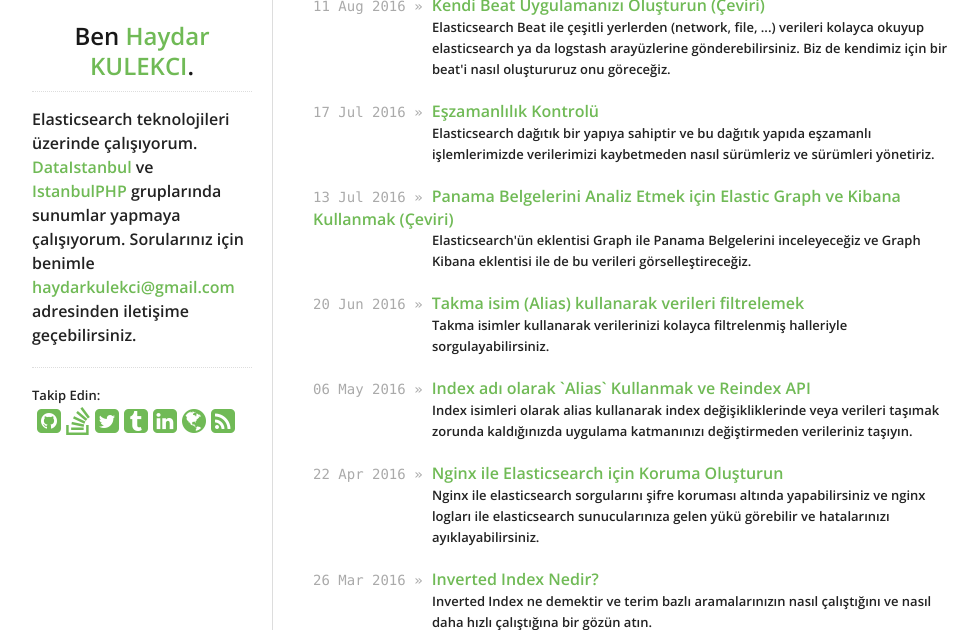
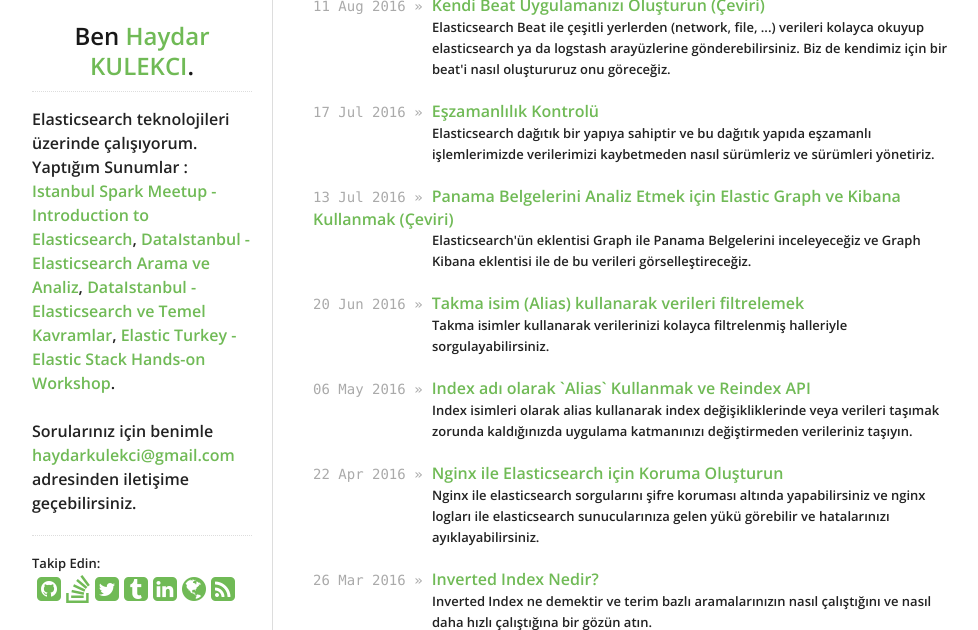
Before and after one commit to hkulekci/elasticsearch, a Jekyll site: the page built from index.html, in a window 1280 px wide and 900 px high, cut to the strip 270-900 px from the top of the window. Shown: the whole strip, without its empty margins (138-1116 px from the left). Built offline with Jekyll 4.4.1, drawn with Linux system fonts in a browser that asks for light colours; nearby versions of some CDN libraries.

Commit message:
sidebar güncellemesi

```diff
--- a/_includes/sidebar.html
+++ b/_includes/sidebar.html
@@ -10,8 +10,13 @@
   <h2>Ben <a href="/">{{ site.data.theme.name }}</a>.</h2>
   <div id="bio">
     <p>Elasticsearch teknolojileri üzerinde çalışıyorum.
-    <a href="http://www.meetup.com/dataistanbul/" target="_blank">DataIstanbul</a> ve
-    <a href="http://www.meetup.com/IstanbulPHP/" target="_blank">IstanbulPHP</a> gruplarında sunumlar yapmaya çalışıyorum.
+    <b>Yaptığım Sunumlar</b> :
+    <a href="http://www.meetup.com/Istanbul-Spark-Meetup/events/231855165/" target="_blank">Istanbul Spark Meetup - Introduction to Elasticsearch</a>,
+    <a href="http://www.meetup.com/dataistanbul/events/230809445/" target="_blank">DataIstanbul - Elasticsearch Arama ve Analiz</a>,
+    <a href="http://www.meetup.com/dataistanbul/events/230287614/" target="_blank">DataIstanbul - Elasticsearch ve Temel Kavramlar</a>,
+    <a href="http://www.meetup.com/Turkey-Elastic-Fantastics/events/232831032/" target="_blank">Elastic Turkey - Elastic Stack Hands-on Workshop</a>.
+    <br><br>
+
     Sorularınız için benimle <a href="mailto:haydarkulekci@gmail.com">haydarkulekci@gmail.com</a> adresinden iletişime geçebilirsiniz.</p>
   </div>
   <div id="social">
```
